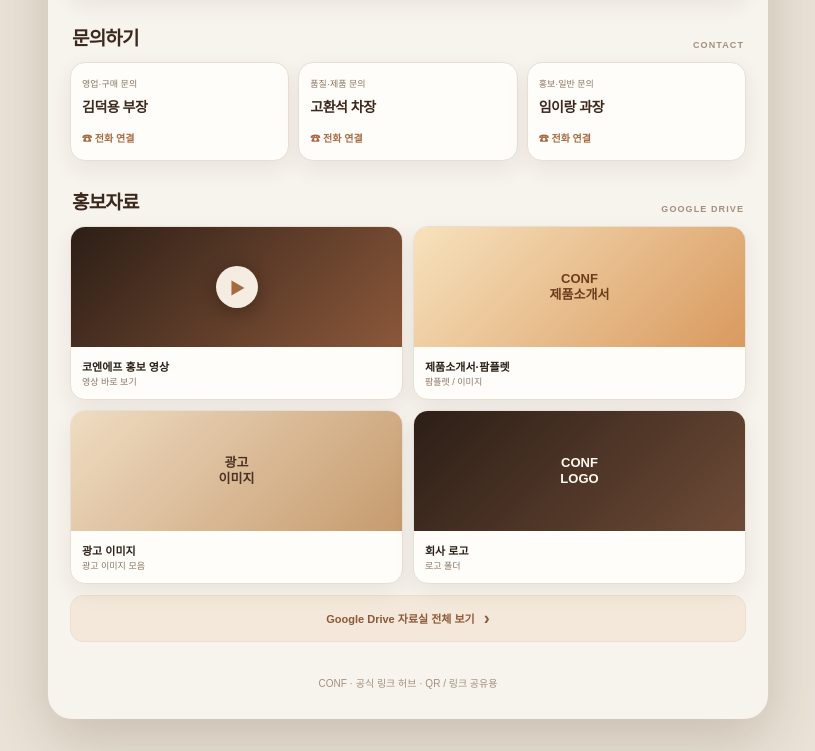
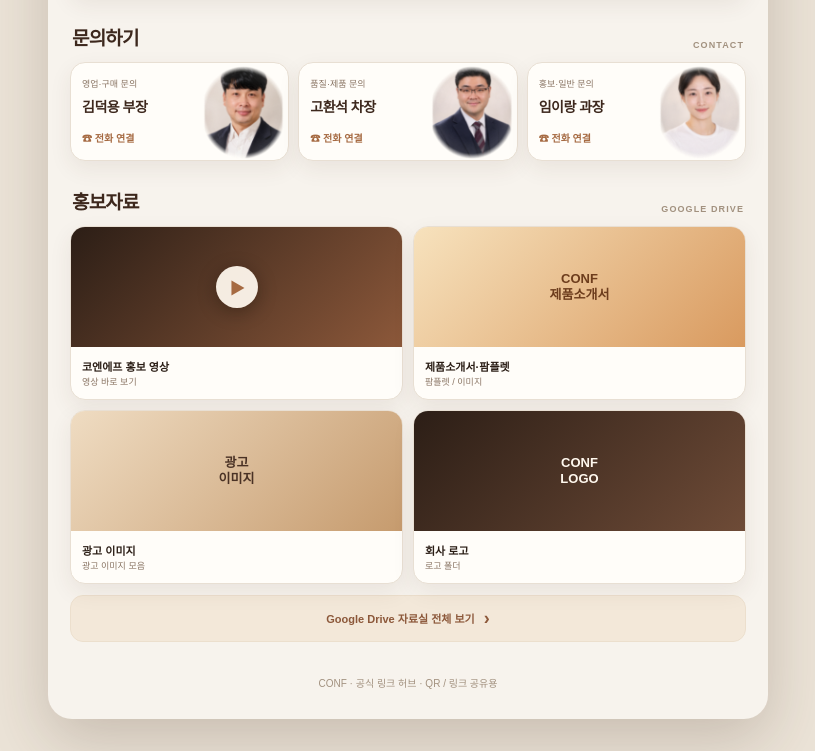
Before and after one commit to gohwansok-max/conf-linkhub, a plain HTML site: page index.html in a window 1280 px wide. Shown: the part 1500-2251 px from the top of the page, without its empty margins (232-1047 px from the left). Drawn offline with Linux system fonts and the light colour scheme.

Commit message:
문의하기: 담당자 프로필 사진 추가, 카드 전체 연락처 링크, 호버 효과

```diff
--- a/script.js
+++ b/script.js
@@ -75,6 +75,13 @@
     return s;
   }
 
+  // 담당자 프로필 사진 (assets/ 폴더, 이름 기준 매칭)
+  var PHOTOS = {
+    "김덕용 부장": "assets/profile-kim-deokyong.png",
+    "고환석 차장": "assets/profile-ko-hwanseok.png",
+    "임이랑 과장": "assets/profile-im-irang.png"
+  };
+
   var builders = {
     sns: function (d, href) {
       var a = link(href, "card");
@@ -93,6 +100,21 @@
       var btn = link(href, "contact-btn");
       btn.textContent = !href ? "준비 중" : (isMail ? "✉ 문의하기" : "☎ 전화 연결");
       a.appendChild(btn);
+      var photo = PHOTOS[d.title];
+      if (photo) {
+        a.classList.add("has-photo");
+        var img = el("img", "contact-photo");
+        img.src = photo; img.alt = d.title + " 프로필"; img.loading = "lazy";
+        a.appendChild(img);
+      }
+      if (href) {
+        // 카드 전체를 버튼처럼: 어디를 눌러도 전화/메일 연결
+        a.setAttribute("role", "link");
+        a.setAttribute("tabindex", "0");
+        a.setAttribute("aria-label", d.title + " " + d.subtitle + " 연결");
+        a.addEventListener("click", function (e) { if (!e.target.closest("a")) window.location.href = href; });
+        a.addEventListener("keydown", function (e) { if (e.key === "Enter") window.location.href = href; });
+      }
       return a;
     },
     resource: function (d, href) {
--- a/style.css
+++ b/style.css
@@ -140,6 +140,12 @@ a.card:hover,a.resource:hover,a.drive-button:hover{border-color:var(--latte);box
 /* 문의 */
 .contact-grid{display:grid;grid-template-columns:repeat(3,minmax(0,1fr));gap:9px}
 .contact-card{min-width:0;padding:14px 11px;border:1px solid var(--line);border-radius:15px;background:var(--card);box-shadow:var(--shadow)}
+.contact-card{position:relative;overflow:hidden;cursor:pointer;transition:transform .25s ease,box-shadow .25s ease}
+.contact-card:hover,.contact-card:focus-visible{transform:translateY(-4px);box-shadow:0 12px 24px rgba(90,60,30,.16)}
+.contact-card:active{transform:translateY(-1px)}
+.contact-card.has-photo b,.contact-card.has-photo small{position:relative;z-index:1;max-width:58%}
+.contact-photo{position:absolute;right:2px;bottom:0;height:98%;width:auto;pointer-events:none;transition:transform .3s ease}
+.contact-card:hover .contact-photo{transform:scale(1.06) translateY(-2px)}
 .contact-card small{display:block;overflow:hidden;color:var(--muted);font-size:9px;text-overflow:ellipsis;white-space:nowrap}
 .contact-card b{display:block;margin:6px 0 12px;font-size:14px;letter-spacing:-.5px;white-space:nowrap;color:var(--roast)}
 .contact-btn{color:var(--caramel);font-size:10px;font-weight:800}
```
Also changed, not shown: assets/profile-im-irang.png (added), assets/profile-kim-deokyong.png (added), assets/profile-ko-hwanseok.png (added).
